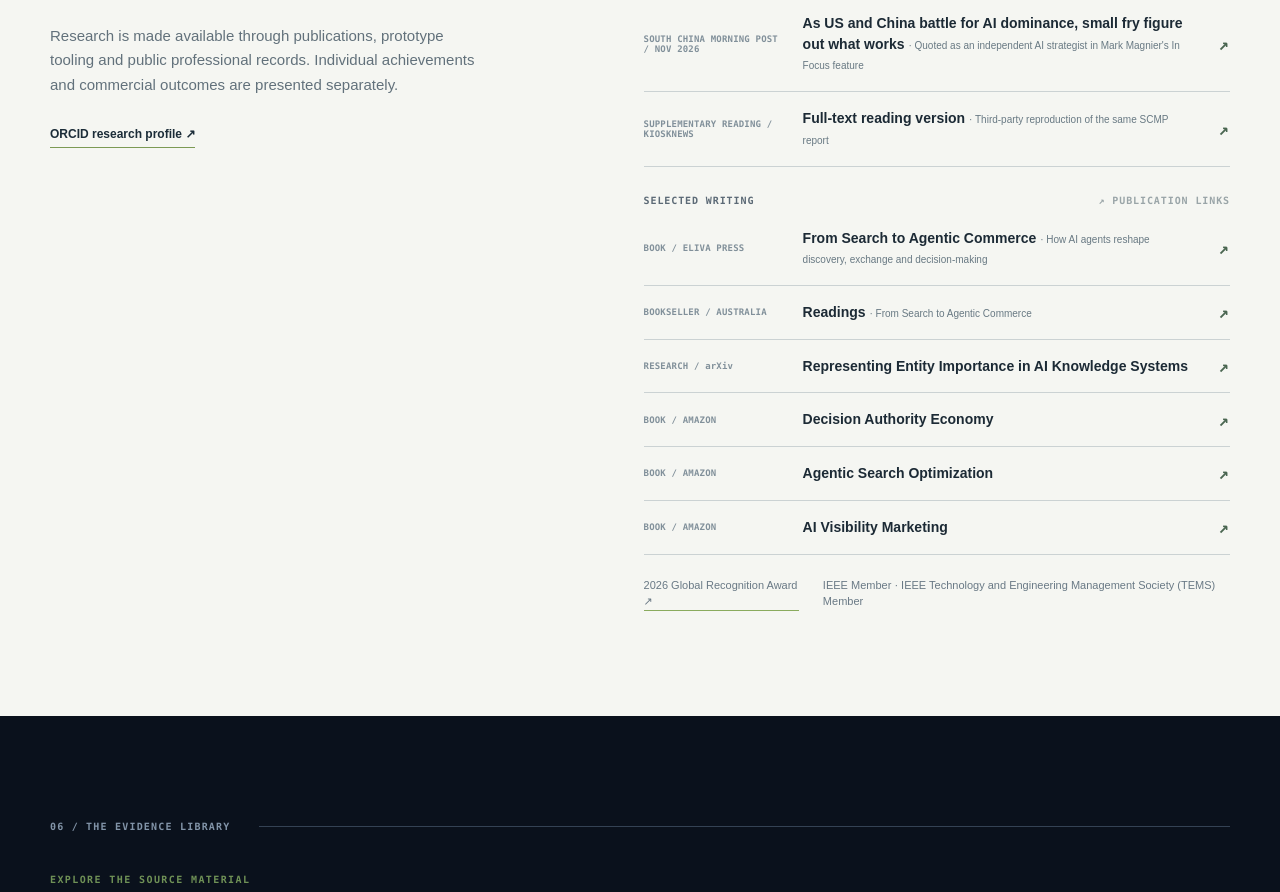
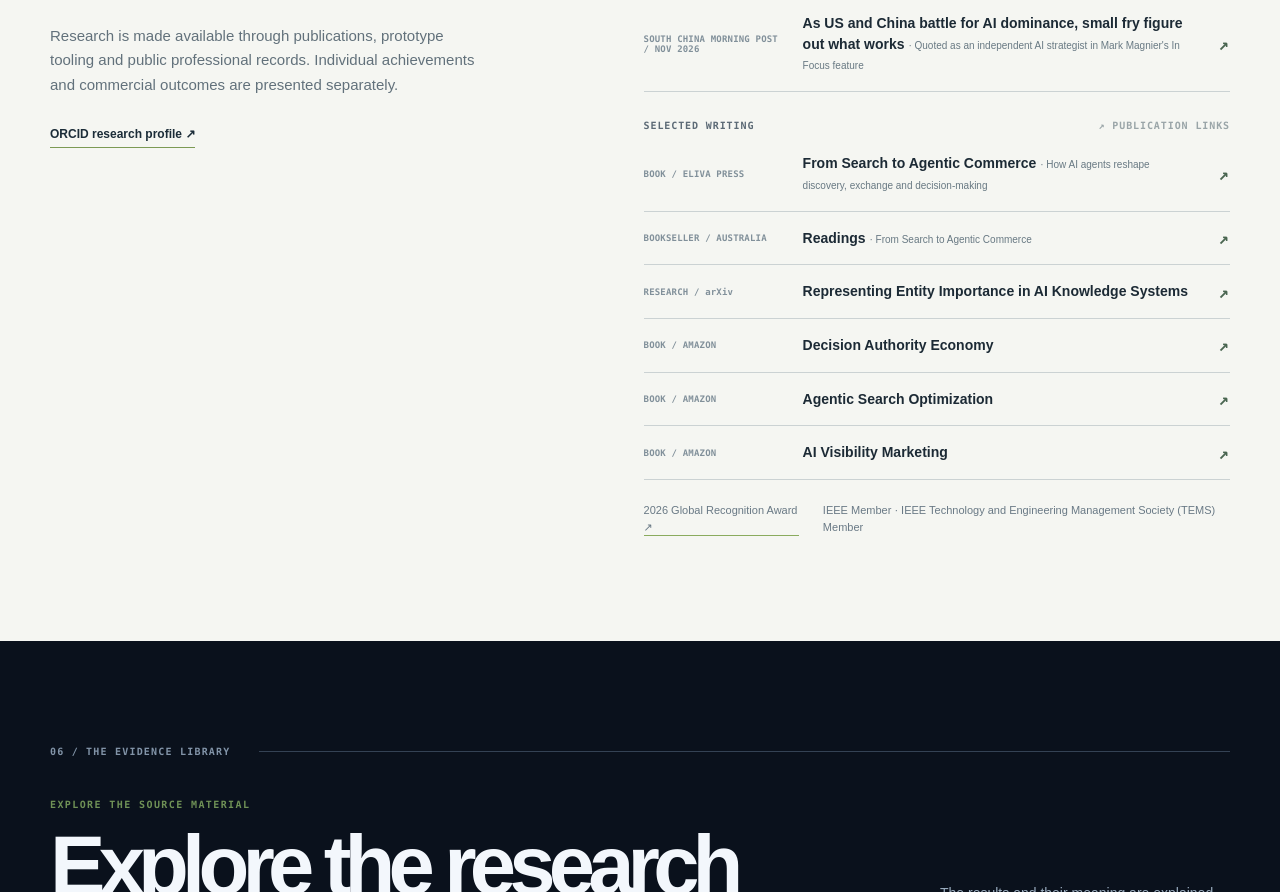
Before and after one commit to ShenXuAkaEkstasis/shen-xu-thought-leadership, a plain HTML site: page index.html in a window 1280 px wide. Shown: the part 6202-7094 px from the top of the page. Drawn offline with Linux system fonts and the light colour scheme.

Commit message:
Keep public media display limited to canonical SCMP article

```diff
--- a/index.html
+++ b/index.html
@@ -142,7 +142,6 @@
     <a class="featured-recognition" href="https://globeeawards.com/2026-winners-artificial-intelligence-awards/" target="_blank" rel="noopener noreferrer"><span>SELECTED RECOGNITION · 2026</span><strong>Bronze Globee®<small>AI Thought Leadership of the Year</small></strong><span class="external-indicator">OFFICIAL WINNERS LIST ↗</span></a>
     <div class="publication-head">INDEPENDENT MEDIA COVERAGE <span>↗ ORIGINAL REPORT</span></div>
     <a class="publication" href="https://www.scmp.com/news/us/economy-trade-business/article/3375810/us-and-china-battle-ai-dominance-small-fry-figure-out-what-works" target="_blank" rel="noopener noreferrer"><span class="publication-type">SOUTH CHINA MORNING POST / NOV 2026</span><span class="publication-title">As US and China battle for AI dominance, small fry figure out what works <small>· Quoted as an independent AI strategist in Mark Magnier's In Focus feature</small></span><span class="external-indicator">↗</span></a>
-    <a class="publication" href="https://kiosknews.app/article/5fbe741959eead43" target="_blank" rel="noopener noreferrer"><span class="publication-type">SUPPLEMENTARY READING / KIOSKNEWS</span><span class="publication-title">Full-text reading version <small>· Third-party reproduction of the same SCMP report</small></span><span class="external-indicator">↗</span></a>
     <div class="publication-head">SELECTED WRITING <span>↗ PUBLICATION LINKS</span></div>
     <a class="publication" href="https://www.elivapress.com/en/book/book-7580878807/" target="_blank" rel="noopener noreferrer"><span class="publication-type">BOOK / ELIVA PRESS</span><span class="publication-title">From Search to Agentic Commerce <small>· How AI agents reshape discovery, exchange and decision-making</small></span><span class="external-indicator">↗</span></a>
     <a class="publication" href="https://www.readings.com.au/product/9789999353236/from-search-to-agentic-commerce--shen-xu--2026--9789999353236" target="_blank" rel="noopener noreferrer"><span class="publication-type">BOOKSELLER / AUSTRALIA</span><span class="publication-title">Readings <small>· From Search to Agentic Commerce</small></span><span class="external-indicator">↗</span></a>
```
